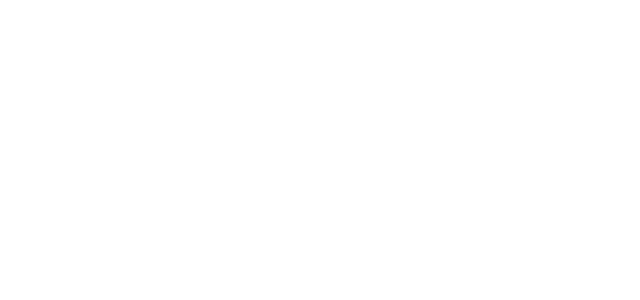
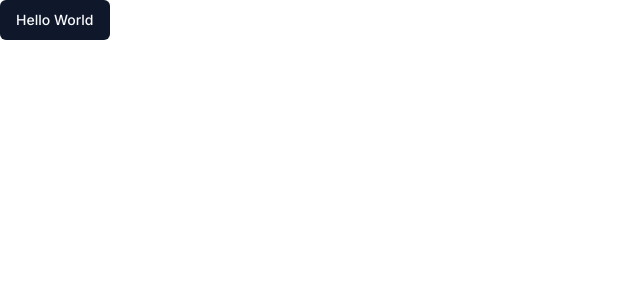
Before and after one commit to Chrissydrx/cs596-final-project, a Next.js app: page / in a window 1280 px wide. Shown: the top 300 px of the page, without its empty margins (0-640 px from the left). Built offline with nearby package versions, Linux system fonts and the light colour scheme.

Commit message:
shadcn setup

```diff
--- a/app/globals.css
+++ b/app/globals.css
@@ -1,3 +1,76 @@
 @tailwind base;
-@tailwind components;
-@tailwind utilities;
+  @tailwind components;
+  @tailwind utilities;
+
+  @layer base {
+    :root {
+      --background: 0 0% 100%;
+      --foreground: 222.2 84% 4.9%;
+
+      --card: 0 0% 100%;
+      --card-foreground: 222.2 84% 4.9%;
+
+      --popover: 0 0% 100%;
+      --popover-foreground: 222.2 84% 4.9%;
+
+      --primary: 222.2 47.4% 11.2%;
+      --primary-foreground: 210 40% 98%;
+
+      --secondary: 210 40% 96.1%;
+      --secondary-foreground: 222.2 47.4% 11.2%;
+
+      --muted: 210 40% 96.1%;
+      --muted-foreground: 215.4 16.3% 46.9%;
+
+      --accent: 210 40% 96.1%;
+      --accent-foreground: 222.2 47.4% 11.2%;
+
+      --destructive: 0 84.2% 60.2%;
+      --destructive-foreground: 210 40% 98%;
+
+      --border: 214.3 31.8% 91.4%;
+      --input: 214.3 31.8% 91.4%;
+      --ring: 222.2 84% 4.9%;
+
+      --radius: 0.5rem;
+    }
+
+    .dark {
+      --background: 222.2 84% 4.9%;
+      --foreground: 210 40% 98%;
+
+      --card: 222.2 84% 4.9%;
+      --card-foreground: 210 40% 98%;
+
+      --popover: 222.2 84% 4.9%;
+      --popover-foreground: 210 40% 98%;
+
+      --primary: 210 40% 98%;
+      --primary-foreground: 222.2 47.4% 11.2%;
+
+      --secondary: 217.2 32.6% 17.5%;
+      --secondary-foreground: 210 40% 98%;
+
+      --muted: 217.2 32.6% 17.5%;
+      --muted-foreground: 215 20.2% 65.1%;
+
+      --accent: 217.2 32.6% 17.5%;
+      --accent-foreground: 210 40% 98%;
+
+      --destructive: 0 62.8% 30.6%;
+      --destructive-foreground: 210 40% 98%;
+
+      --border: 217.2 32.6% 17.5%;
+      --input: 217.2 32.6% 17.5%;
+      --ring: 212.7 26.8% 83.9%;
+    }
+  }
+
+  @layer base {
+    * {
+      @apply border-border;
+    }
+    body {
+      @apply bg-background text-foreground;
+    }
+  }
--- a/app/page.js
+++ b/app/page.js
@@ -1,8 +1,9 @@
+import { Button } from "@/components/ui/button";
 
 export default function Home() {
   return (
     <main>
-
+      <Button variant="default">Hello World</Button>
     </main>
   );
 }
--- /dev/null
+++ b/components/ui/button.jsx
@@ -0,0 +1,47 @@
+import * as React from "react"
+import { Slot } from "@radix-ui/react-slot"
+import { cva } from "class-variance-authority";
+
+import { cn } from "@/lib/utils"
+
+const buttonVariants = cva(
+  "inline-flex items-center justify-center whitespace-nowrap rounded-md text-sm font-medium ring-offset-background transition-colors focus-visible:outline-none focus-visible:ring-2 focus-visible:ring-ring focus-visible:ring-offset-2 disabled:pointer-events-none disabled:opacity-50",
+  {
+    variants: {
+      variant: {
+        default: "bg-primary text-primary-foreground hover:bg-primary/90",
+        destructive:
+          "bg-destructive text-destructive-foreground hover:bg-destructive/90",
+        outline:
+          "border border-input bg-background hover:bg-accent hover:text-accent-foreground",
+        secondary:
+          "bg-secondary text-secondary-foreground hover:bg-secondary/80",
+        ghost: "hover:bg-accent hover:text-accent-foreground",
+        link: "text-primary underline-offset-4 hover:underline",
+      },
+      size: {
+        default: "h-10 px-4 py-2",
+        sm: "h-9 rounded-md px-3",
+        lg: "h-11 rounded-md px-8",
+        icon: "h-10 w-10",
+      },
+    },
+    defaultVariants: {
+      variant: "default",
+      size: "default",
+    },
+  }
+)
+
+const Button = React.forwardRef(({ className, variant, size, asChild = false, ...props }, ref) => {
+  const Comp = asChild ? Slot : "button"
+  return (
+    (<Comp
+      className={cn(buttonVariants({ variant, size, className }))}
+      ref={ref}
+      {...props} />)
+  );
+})
+Button.displayName = "Button"
+
+export { Button, buttonVariants }
--- /dev/null
+++ b/lib/utils.js
@@ -0,0 +1,6 @@
+import { clsx } from "clsx"
+import { twMerge } from "tailwind-merge"
+
+export function cn(...inputs) {
+  return twMerge(clsx(inputs))
+}
--- a/tailwind.config.js
+++ b/tailwind.config.js
@@ -1,18 +1,77 @@
 /** @type {import('tailwindcss').Config} */
 module.exports = {
+  darkMode: ["class"],
   content: [
-    "./pages/**/*.{js,ts,jsx,tsx,mdx}",
-    "./components/**/*.{js,ts,jsx,tsx,mdx}",
-    "./app/**/*.{js,ts,jsx,tsx,mdx}",
+    './pages/**/*.{js,jsx}',
+    './components/**/*.{js,jsx}',
+    './app/**/*.{js,jsx}',
+    './src/**/*.{js,jsx}',
   ],
+  prefix: "",
   theme: {
+    container: {
+      center: true,
+      padding: "2rem",
+      screens: {
+        "2xl": "1400px",
+      },
+    },
     extend: {
-      backgroundImage: {
-        "gradient-radial": "radial-gradient(var(--tw-gradient-stops))",
-        "gradient-conic":
-          "conic-gradient(from 180deg at 50% 50%, var(--tw-gradient-stops))",
+      colors: {
+        border: "hsl(var(--border))",
+        input: "hsl(var(--input))",
+        ring: "hsl(var(--ring))",
+        background: "hsl(var(--background))",
+        foreground: "hsl(var(--foreground))",
+        primary: {
+          DEFAULT: "hsl(var(--primary))",
+          foreground: "hsl(var(--primary-foreground))",
+        },
+        secondary: {
+          DEFAULT: "hsl(var(--secondary))",
+          foreground: "hsl(var(--secondary-foreground))",
+        },
+        destructive: {
+          DEFAULT: "hsl(var(--destructive))",
+          foreground: "hsl(var(--destructive-foreground))",
+        },
+        muted: {
+          DEFAULT: "hsl(var(--muted))",
+          foreground: "hsl(var(--muted-foreground))",
+        },
+        accent: {
+          DEFAULT: "hsl(var(--accent))",
+          foreground: "hsl(var(--accent-foreground))",
+        },
+        popover: {
+          DEFAULT: "hsl(var(--popover))",
+          foreground: "hsl(var(--popover-foreground))",
+        },
+        card: {
+          DEFAULT: "hsl(var(--card))",
+          foreground: "hsl(var(--card-foreground))",
+        },
+      },
+      borderRadius: {
+        lg: "var(--radius)",
+        md: "calc(var(--radius) - 2px)",
+        sm: "calc(var(--radius) - 4px)",
+      },
+      keyframes: {
+        "accordion-down": {
+          from: { height: "0" },
+          to: { height: "var(--radix-accordion-content-height)" },
+        },
+        "accordion-up": {
+          from: { height: "var(--radix-accordion-content-height)" },
+          to: { height: "0" },
+        },
+      },
+      animation: {
+        "accordion-down": "accordion-down 0.2s ease-out",
+        "accordion-up": "accordion-up 0.2s ease-out",
       },
     },
   },
-  plugins: [],
-};
+  plugins: [require("tailwindcss-animate")],
+}
```
Also changed, not shown: package.json (+10 -4 lines), components.json (added), 1 other file (tests, documents, lock files or other folders).
